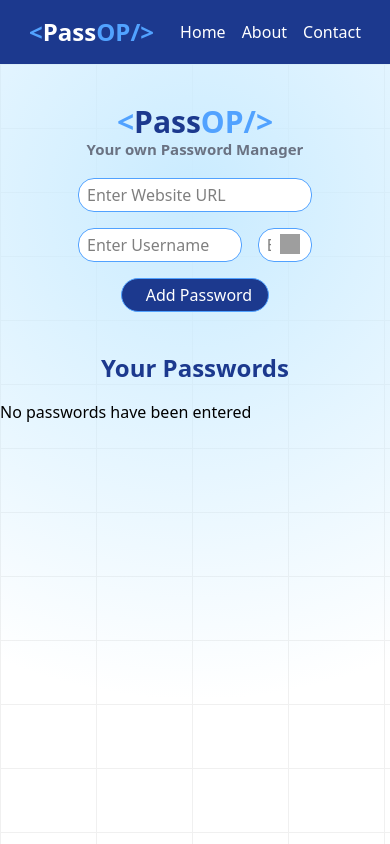
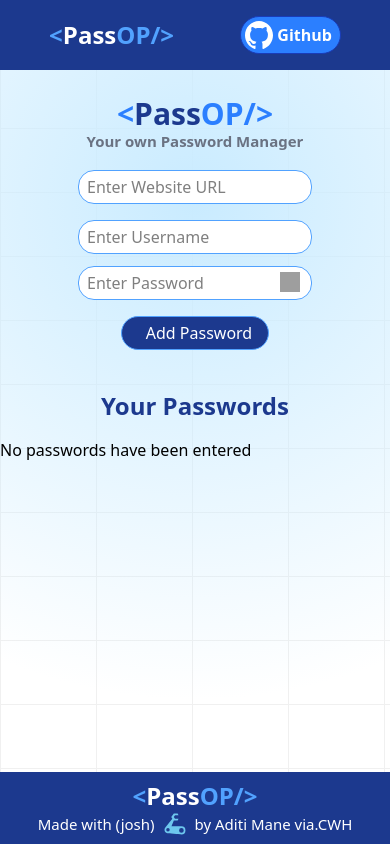
Before and after one commit to Aditi-Mane/Password-Manager, a React app: page / in a window 390 px wide. Built offline with nearby package versions, Linux system fonts and the light colour scheme; grey boxes are pictures that could not be loaded; the HTML template or start-up script is replaced by a standard one.

Commit message:
Responsiveness Fixes

```diff
--- a/src/App.jsx
+++ b/src/App.jsx
@@ -1,6 +1,7 @@
 import './App.css'
 import Manager from './components/Manager'
 import Navbar from './components/Navbar'
+import Footer from './components/Footer'
 
 function App() {
 
@@ -8,6 +9,7 @@ function App() {
     <>
       <Navbar/>
       <Manager/>
+      <Footer/>
     </>
   )
 }
--- /dev/null
+++ b/src/components/Footer.jsx
@@ -0,0 +1,19 @@
+import React from 'react'
+
+const Footer = () => {
+  return (
+    <footer className="bg-blue-900 text-white flex flex-col fixed bottom-0 items-center justify-center p-2 w-full">
+      <div className="font-bold logo text-2xl">
+        <span className="text-blue-400">&lt;</span><b>Pass</b><span className="text-blue-400">OP/&gt;</span>
+      </div>
+      <p className="flex items-center text-[15px]">
+        Made with (josh)
+        <img className="w-10 px-2" src="icons/josh.svg" alt="josh icon" />
+        by Aditi Mane via.CWH
+      </p>
+    </footer>
+
+  )
+}
+
+export default Footer
--- a/src/components/Manager.jsx
+++ b/src/components/Manager.jsx
@@ -41,12 +41,12 @@ const Manager = () => {
   }
 
   return (
-    <div>
+    <div className='pb-24 pt-14'>
       <div className="absolute inset-0 -z-10 h-full w-full bg-white bg-[linear-gradient(to_right,#f0f0f0_1px,transparent_1px),linear-gradient(to_bottom,#f0f0f0_1px,transparent_1px)] bg-[size:6rem_4rem]"><div className="absolute bottom-0 left-0 right-0 top-0 bg-[radial-gradient(circle_500px_at_50%_200px,#C9EBFF,transparent)]"></div></div>
 
       <div className='heading flex flex-col justify-center items-center'>
         <div className="font-bold logo text-blue-900 text-3xl pt-10 text-center">
-          <span className='text-blue-400'>&lt;</span><b>Pass</b><span className='text-blue-400'>OP/&gt;</span>
+          <span className='text-blue-500'>&lt;</span><b>Pass</b><span className='text-blue-500'>OP/&gt;</span>
           <div className='text-gray-500 text-[15px]'>Your own Password Manager</div>
         </div>
       </div>
@@ -62,24 +62,23 @@ const Manager = () => {
           required
         />
 
-        <div className="flex gap-4 w-full">
+        <div className="flex flex-col lg:flex-row gap-3 w-full">
           <input
             value={form.username}
             name="username"
             onChange={useHandler}
-            className="common-btn w-3/4"
+            className="common-btn w-full lg:w-3/4"
             placeholder="Enter Username"
-
             type="text"
             required
           />
-          <div className="relative w-1/4">
+          <div className="relative w-full lg:w-1/4">
             <input
               ref={inpref}
               value={form.password}
               name="password"
               onChange={useHandler}
-              className="common-btn w-full pr-10"
+              className="common-btn w-full pr-7"
               placeholder="Enter Password"
               type="password"
               required
@@ -87,7 +86,7 @@ const Manager = () => {
             <img
               ref={imgref}
               src="icons/noteye.svg"
-              className="absolute right-3 top-[6px] w-5 h-5 cursor-pointer"
+              className="absolute right-3 top-[6px] w-5 h-5 cursor-pointer bg-transparent"
               alt="Show Password"
               onClick={showPassword}
             />
@@ -103,8 +102,8 @@ const Manager = () => {
       </div>
       <div className="passwords w-full max-w-4xl mx-auto mt-10">
         <h2 className="text-2xl font-bold text-center text-blue-900 mb-4">Your Passwords</h2>
-        {passwordArray.length==0 && <div>No passwords have been entered</div>}
-        {passwordArray.length!=0 && <table className="w-full border-collapse rounded overflow-hidden shadow-md">
+        {passwordArray.length == 0 && <div>No passwords have been entered</div>}
+        {passwordArray.length != 0 && <table className="w-full border-collapse rounded overflow-hidden shadow-md">
           <thead className="bg-blue-900 text-white">
             <tr>
               <th className="py-3 px-4 text-left border border-blue-200">Website URL</th>
@@ -113,12 +112,12 @@ const Manager = () => {
             </tr>
           </thead>
           <tbody className="bg-blue-400 text-white">
-            {passwordArray.map((item,index)=>{
+            {passwordArray.map((item, index) => {
               return <tr key={index} className="border border-blue-200">
-              <td className="py-2 px-4 border border-blue-200"><a target="_blank"href={item.site}>{item.site}</a></td>
-              <td className="py-2 px-4 border border-blue-200">{item.username}</td>
-              <td className="py-2 px-4 border border-blue-200">{item.password}</td>
-            </tr>
+                <td className="py-2 px-4 border border-blue-200"><a target="_blank" href={item.site}>{item.site}</a></td>
+                <td className="py-2 px-4 border border-blue-200">{item.username}</td>
+                <td className="py-2 px-4 border border-blue-200">{item.password}</td>
+              </tr>
             })}
 
           </tbody>
--- a/src/components/Navbar.jsx
+++ b/src/components/Navbar.jsx
@@ -2,20 +2,17 @@ import React from 'react'
 
 const Navbar = () => {
   return (
-    <nav className='bg-blue-900 flex items-center justify-around p-4'>
+    <nav className='bg-blue-900 flex items-center justify-around p-4 fixed top-0 w-full z-50'>
       <div className="font-bold logo text-white text-2xl">
         <span className='text-blue-400'>&lt;</span><b>Pass</b><span className='text-blue-400'>OP/&gt;</span>
       </div>
-      <div className="paths">
-        <ul>
-          <li className="flex gap-4 text-white">
-            <a className="hover:text-blue-300"href="#">Home</a>
-            <a className="hover:text-blue-300"href="#">About</a>
-            <a className="hover:text-blue-300"href="#">Contact</a>
-          </li>
-        </ul>
 
-      </div>
+      <a target="_blank" href="https://github.com/Aditi-Mane/Password-Manager.git">
+        <button className='cursor-pointer hover:bg-blue-400 flex gap-1 border border-blue-800 bg-blue-500 justify-center items-center pr-2 p-1 rounded-[25px]'>
+          <img className="w-7"src="/icons/github.svg"alt="github icon"></img>
+          <span className='text-white'><b>Github</b></span>
+        </button>
+      </a>
     </nav>
   )
 }
--- a/src/index.css
+++ b/src/index.css
@@ -1 +1,22 @@
 @import "tailwindcss";
+
+/* index.css or App.css */
+
+::-webkit-scrollbar {
+  width: 10px;
+}
+
+::-webkit-scrollbar-track {
+  background: #1e3a8a; /* Tailwind's blue-900 */
+}
+
+::-webkit-scrollbar-thumb {
+  background-color: #60a5fa; /* Tailwind's blue-400 */
+  border-radius: 10px;
+  border: 2px solid #1e3a8a;
+}
+
+/* Optional: On hover */
+::-webkit-scrollbar-thumb:hover {
+  background-color: #3b82f6; /* Tailwind's blue-500 */
+}
```
Also changed, not shown: public/icons/github.svg (added), public/icons/josh.svg (added).
